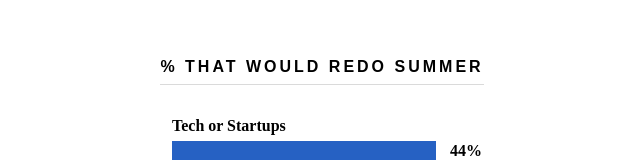
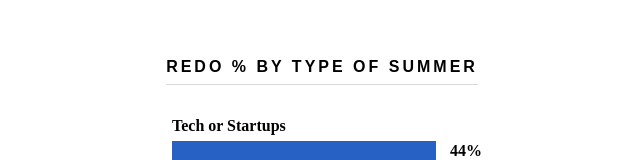
Before and after one commit to lagao/FreshmenSummerData, a plain HTML site: page Final Charts/4.1 Redo by Summer/index.html in a window 1280 px wide. Shown: the part 154-314 px from the top of the page, without its empty margins (318-958 px from the left). Drawn offline with nearby package versions, Linux system fonts and the light colour scheme.

Commit message:
update redo % chart

```diff
--- a/Final Charts/4.1 Redo by Summer/index.html
+++ b/Final Charts/4.1 Redo by Summer/index.html
@@ -13,7 +13,7 @@
 </head>
 
 <body>
- <h1>% That Would Redo Summer</h1>
+ <h1>Redo % by Type of Summer</h1>
 <div class='progress-container'>
   <div class='progress'>
     <div class='progress-bar-description'>
```
Also changed, not shown: Screencaps/Screen Shot 2017-05-10 at 10.37.07 PM.png (added), Screencaps/Screen Shot 2017-05-10 at 10.37.16 PM.png (added), Screencaps/Screen Shot 2017-05-10 at 10.37.22 PM.png (added), Screencaps/Screen Shot 2017-05-10 at 10.37.27 PM.png (added), Screencaps/Screen Shot 2017-05-10 at 10.37.32 PM.png (added), Screencaps/Screen Shot 2017-05-10 at 10.37.37 PM.png (added), Screencaps/Screen Shot 2017-05-10 at 10.37.41 PM.png (added), Screencaps/Screen Shot 2017-05-10 at 10.37.46 PM.png (added).
